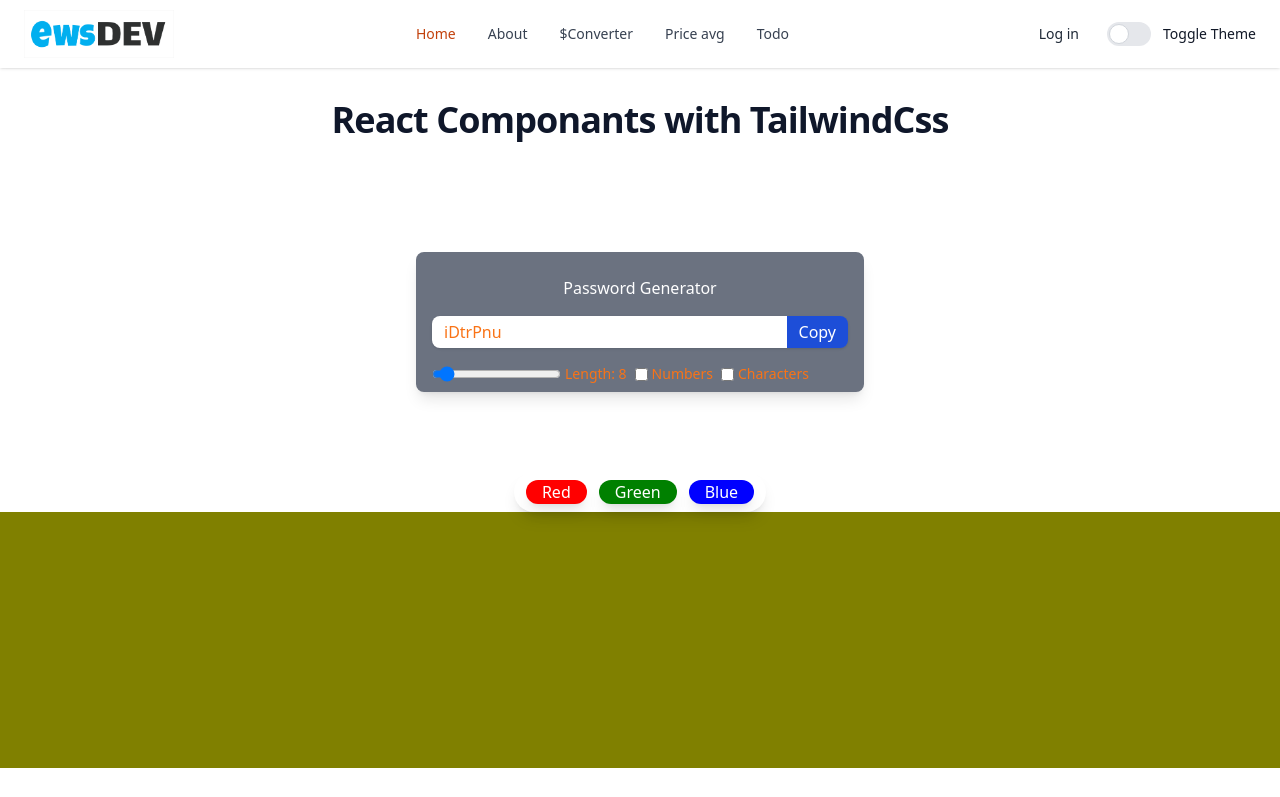
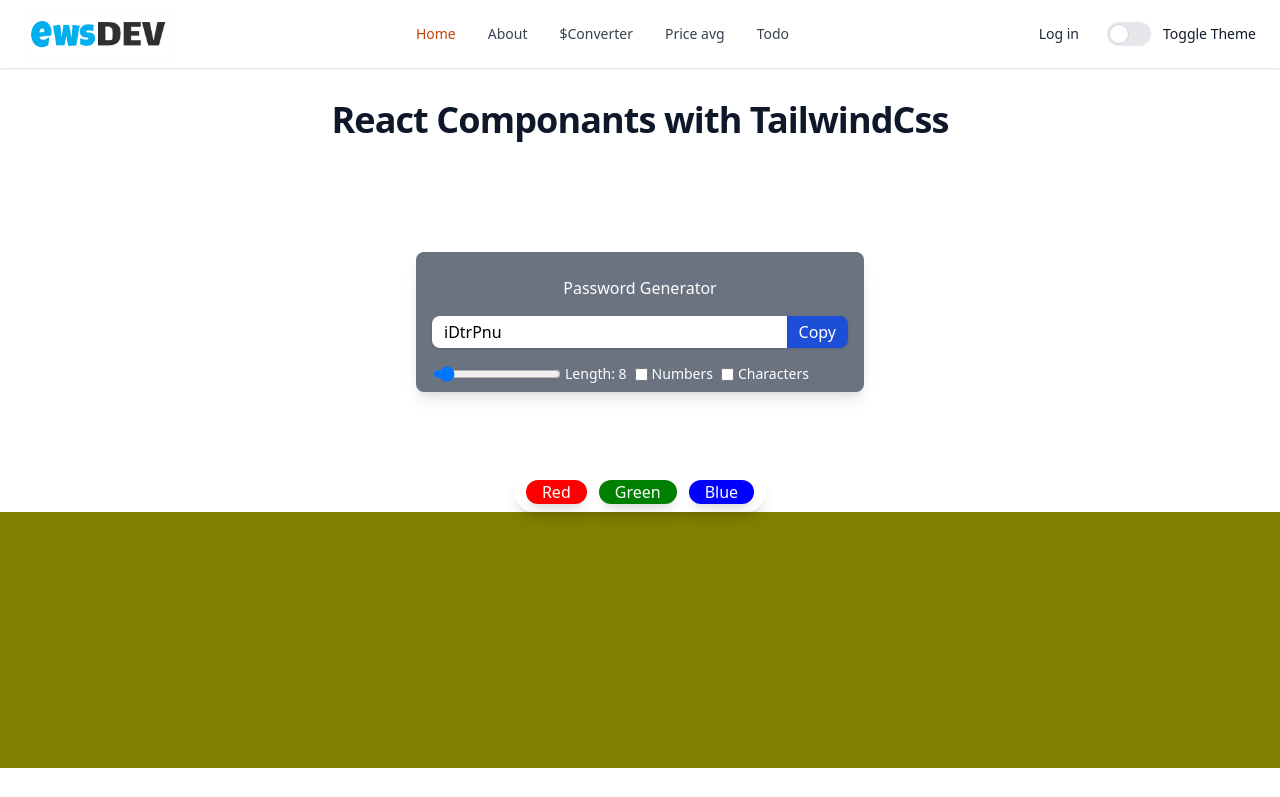
Before and after one commit to shaid85/React-Practice, a React (Vite) app: page / in a window 1280 px wide. Shown: the top 797 px of the page. Built offline with nearby package versions, Linux system fonts and the light colour scheme.

Commit message:
passgen adjust

```diff
--- a/src/components/passgen.jsx
+++ b/src/components/passgen.jsx
@@ -36,11 +36,11 @@ const PassGen = () => {
 
     return (
       <>
-        <div className="w-full max-w-md mx-auto shadow-lg rounded-lg px-4 py-2 my-20  text-orange-500  bg-gray-500">
+        <div className="w-full max-w-md mx-auto shadow-lg rounded-lg px-4 py-2 my-20  text-white  bg-gray-500">
            <h2 className="text-center text-white p-4">Password Generator</h2>
             <div className="flex shadow rounded-lg overflow-hidden mb-4">
               <input
-              className="outline-none w-full py-1 px-3" readOnly
+              className="outline-none w-full py-1 px-3 text-black" readOnly
               placeholder="Password"
               type="text"
               value={password}
```
